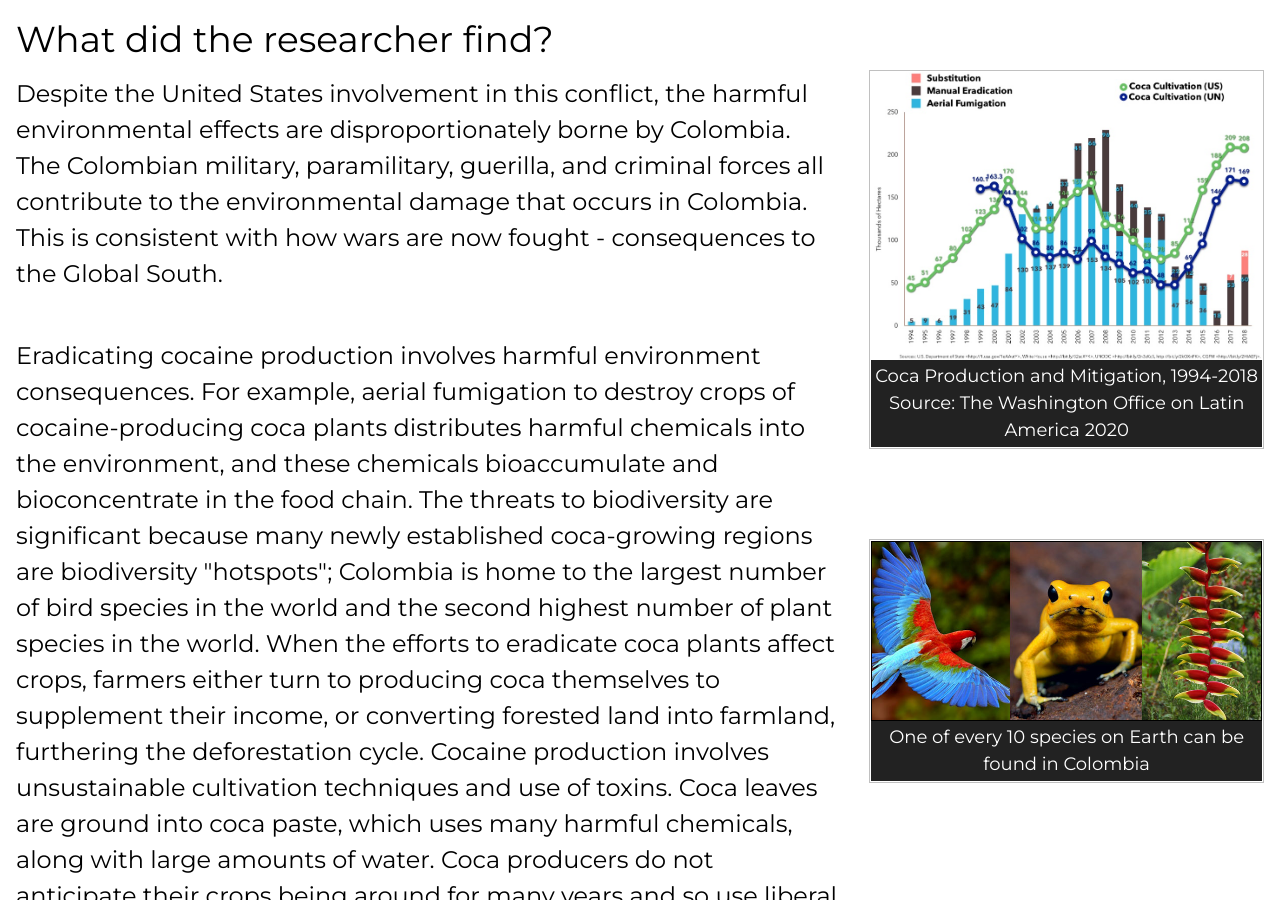
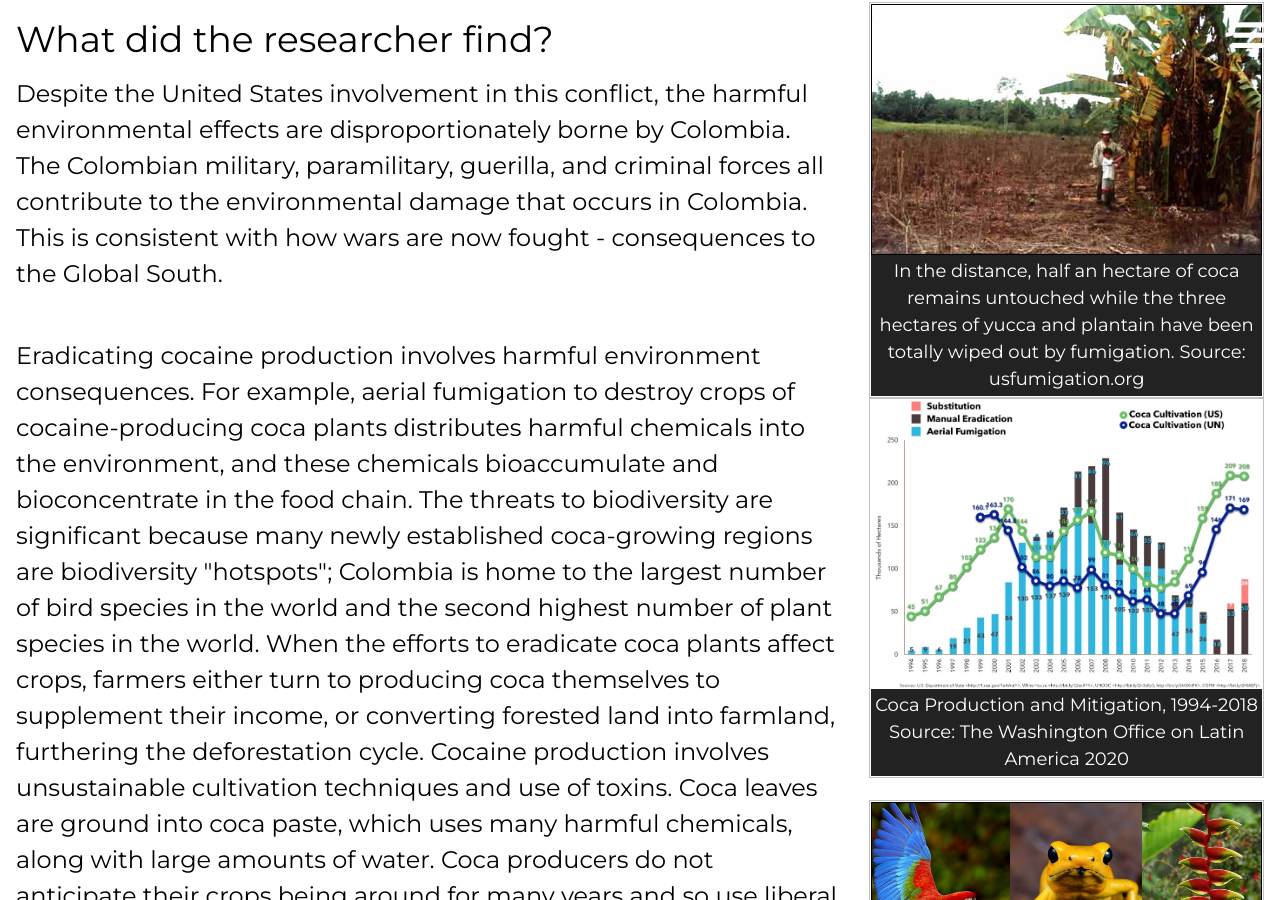
Before and after one commit to resilience1/resilience1.github.io, a Jekyll site: the page built from research/colombia.html, in a window 1280 px wide and 900 px high, scrolled down 1924 px. Built offline with Jekyll 4.4.1, drawn with Linux system fonts in a browser that asks for light colours; nearby versions of some CDN libraries.

Commit message:
Update colombia.html

```diff
--- a/research/colombia.html
+++ b/research/colombia.html
@@ -247,13 +247,23 @@ title: War on Drugs | Michael Lengefeld
 				</h2>
 		</div>
 		<div class="w3-third w3-container">
-			<br><br><br>
+
+			<figure class="item">
+			<img class="displayed" src="/img/yuccadefoliated.jpg" alt="Yucca crops destroyed by aerial defoliation.
+				Source: http://usfumigation.org"
+			     style="width:100%; height: 100%; border:1px solid black; align:middle">
+				<figcaption class="caption">In the distance, half an hectare of coca remains untouched while
+					the three hectares of yucca and plantain have been totally wiped out by fumigation. Source: usfumigation.org
+				</figcaption>
+			</figure>
+
 			<figure class="item">
 				<img class="displayed" id="myImg" src="/img/Coca1994thru2018.jpg" alt="Coca Production and Mitigation, 1994-2018" style="width:100%;height:100%">
 				<figcaption class="caption">Coca Production and Mitigation, 1994-2018<br>
 					Source: The Washington Office on Latin America 2020
 				</figcaption>
-			</figure><br><br><br><br>
+			</figure><br>
+
 			<figure class="item">
 			<img class="displayed" src="/img/speciescolombia.jpg" alt="Colombian biodiversity"
 			     style="width:100%; height: 100%; border:1px solid black; align:middle">
```
